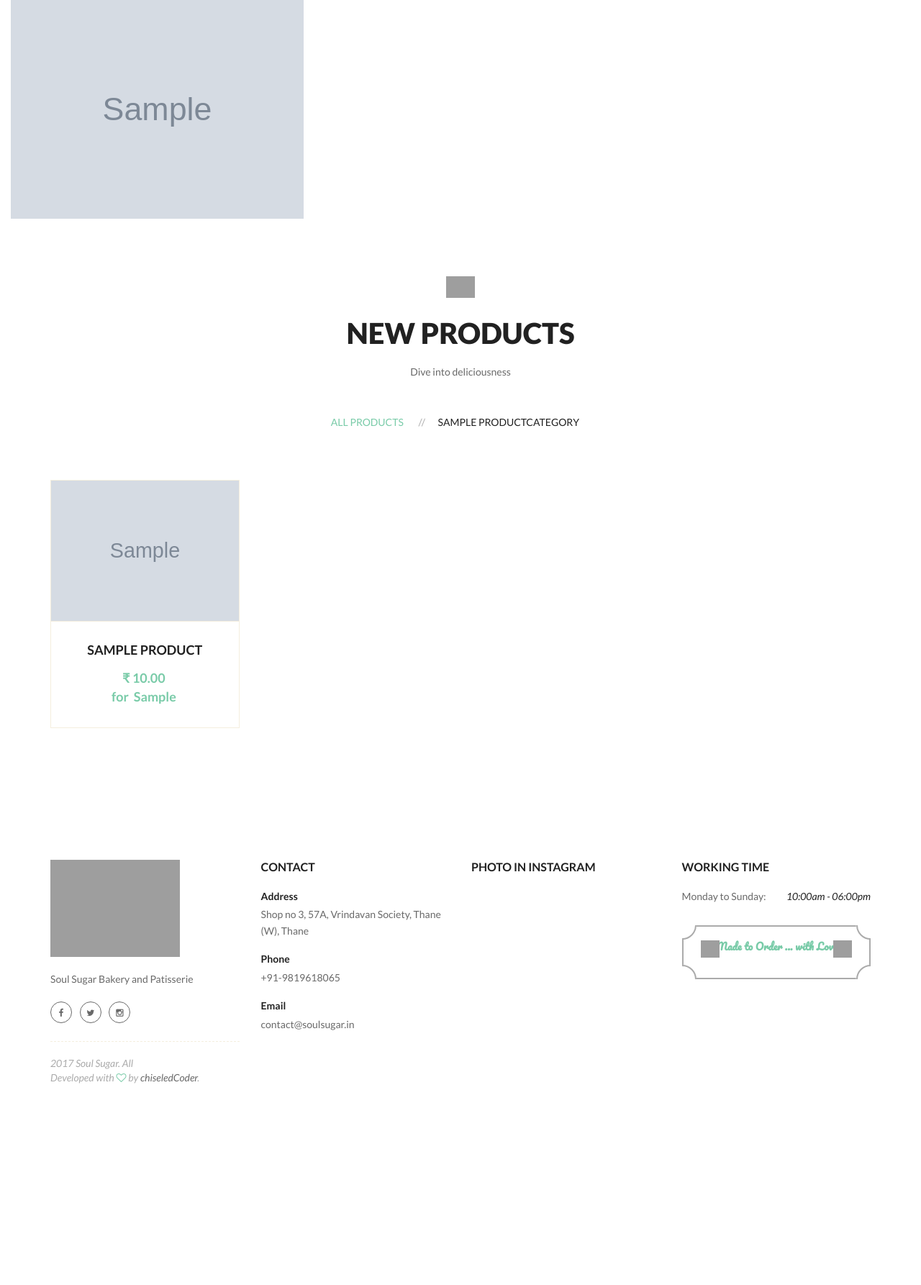
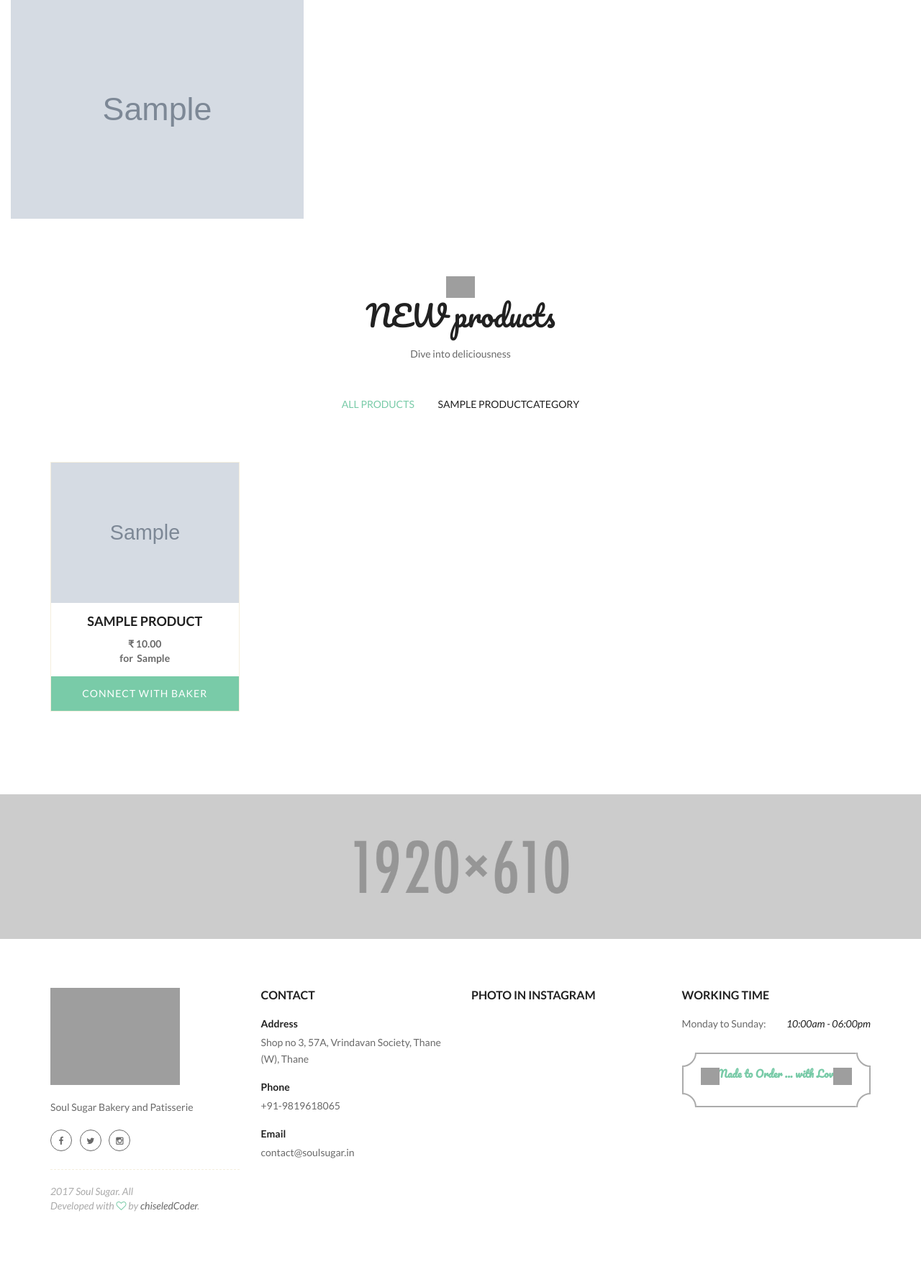
Before and after one commit to chiseledCoder-zz/soulsugar, a Django app: page / in a window 1280 px wide. Shown: the part 231-2017 px from the top of the page at 72% size. Before the commit the page ends 1737 px from the top, so only its background shows below. Run offline with Django 3.2, Linux system fonts and the light colour scheme; tables that the repository leaves empty hold one stand-in row (values such as "Sample post"); grey boxes marked "Sample" are stand-in pictures; parts of the project's set-up code (start-up, migrations or seed data) failed here and were passed over; some libraries are stand-ins or nearby versions; grey boxes are pictures that could not be loaded.

Commit message:
testimonials added

```diff
--- a/frontend/admin.py
+++ b/frontend/admin.py
@@ -1,5 +1,5 @@
 from django.contrib import admin
-from .models import ProductCategory, Product
+from .models import ProductCategory, Product, Testimonial
 # Register your models here.
 
 class ProductAdmin(admin.ModelAdmin):
@@ -12,3 +12,4 @@ class ProductAdmin(admin.ModelAdmin):
 
 admin.site.register(ProductCategory)
 admin.site.register(Product, ProductAdmin)
+admin.site.register(Testimonial)
--- a/frontend/models.py
+++ b/frontend/models.py
@@ -63,3 +63,20 @@ def pre_save_post_receiver(sender, instance, *args, **kwargs):
 
 
 pre_save.connect(pre_save_post_receiver, sender=Product)
+
+
+class Testimonial(models.Model):
+	user_name = models.CharField(max_length=150)
+	user_photo = models.ImageField(default="images/avatar/avatar_120x120.jpg")
+	content = models.TextField()
+	updated = models.DateTimeField(auto_now=True, auto_now_add=False)
+	timestamp = models.DateTimeField(auto_now=False, auto_now_add=True)
+
+	def __unicode__(self):
+		return self.testimony_user
+
+	def __str__(self):
+		return self.testimony_user
+
+	class Meta:
+		ordering = ["-timestamp"]
--- a/templates/footer.html
+++ b/templates/footer.html
@@ -26,7 +26,7 @@
 								<div class="textwidget">
 									<div class="copyright">
 										2017 Soul Sugar. All <br/>
-										Developed with <i class="fa fa-heart-o"></i> by <a href="https://github.com/chiseledCoder">chiseledCoder</a>.
+										Developed with <i class="fa fa-heart-o"></i> by <a href="http://www.nikhilshirsath.com/">chiseledCoder</a>.
 									</div>
 								</div>
 							</div>
--- a/templates/index.html
+++ b/templates/index.html
@@ -21,7 +21,7 @@
 					<div class="container">
 						<div class="row">
 							<div class="col-sm-12">
-								<div class="noo-product-grid-wrap commerce product-style2">
+								<div class="noo-product-grid-wrap commerce ">
 									<div class="noo-sh-title">
 										<img width="40" height="39" src="{% static 'images/icon_p.png' %}" alt=""/>
 										<h2>NEW products</h2>
@@ -50,7 +50,7 @@
 												<div class="noo-product-thumbnail">
 													<a href="shop-detail.html">
 														<img width="600" height="760" src="{% if item.image %}{{ item.image.url }}{% else %}
-									{% static 'images/product/product_260x330.jpg' %}{% endif %}" alt="" />
+														{% static 'images/product/product_260x330.jpg' %}{% endif %}" alt="" />
 													</a>
 												</div>
 												<div class="noo-product-title">
@@ -59,9 +59,13 @@
 														<span class="amount">&#8377;&nbsp;{{ item.price }}</span><br/>for
 														<span class="amount">&nbsp;{{ item.weight }}</span>
 													</span>
-													<span class="price">
-
-													</span>
+													<div class="noo-product-action">
+															<div class="noo-action">
+																<a href="{% url 'contact_page' %}" class="button product_type_simple add_to_cart_button">
+																	Connect with Baker
+																</a>
+															</div>
+														</div>
 												</div>
 											</div>
 										</div>
@@ -73,5 +77,41 @@
 						</div>
 					</div>
 				</div>
+				<div class="testimonial-3">
+					<div class="container">
+						<div class="row">
+							<div class="col-sm-12">
+								<div class="noo_testimonial_wrap">
+									<ul class="noo_testimonial">
+										<li>
+											{% for testimony in testimonials %}
+											<div class="testimonial_wrap">
+												<div class="testimonial-header">
+														{% if testimony.user_photo %}
+															<img width="120" height="120" class="noo_testimonial_avatar" src="{{ testimony.user_photo.url }}" alt="" />
+														{% else %}
+														{% endif %}
+													<div class="testimonial-name">
+														<h4 class="noo_testimonial_name">- {{ testimony.user_name }} -</h4>
+													</div>
+												</div>
+												<div class="testimonial-content">
+													<div>
+														<i class="fa fa-quote-left"></i>
+															<p>
+																{{ testimony.content }}
+															</p>
+														<i class="fa fa-quote-right"></i>
+													</div>
+												</div>
+											</div>
+											{% endfor %}
+										</li>
+									</ul>
+								</div>
+							</div>
+						</div>
+					</div>
+				</div>
 			</div>
 {% endblock %}
```
Also changed, not shown: templates/blog/blog_list.html (+7 -7 lines), frontend/migrations/0004_testimonial.py (added).
